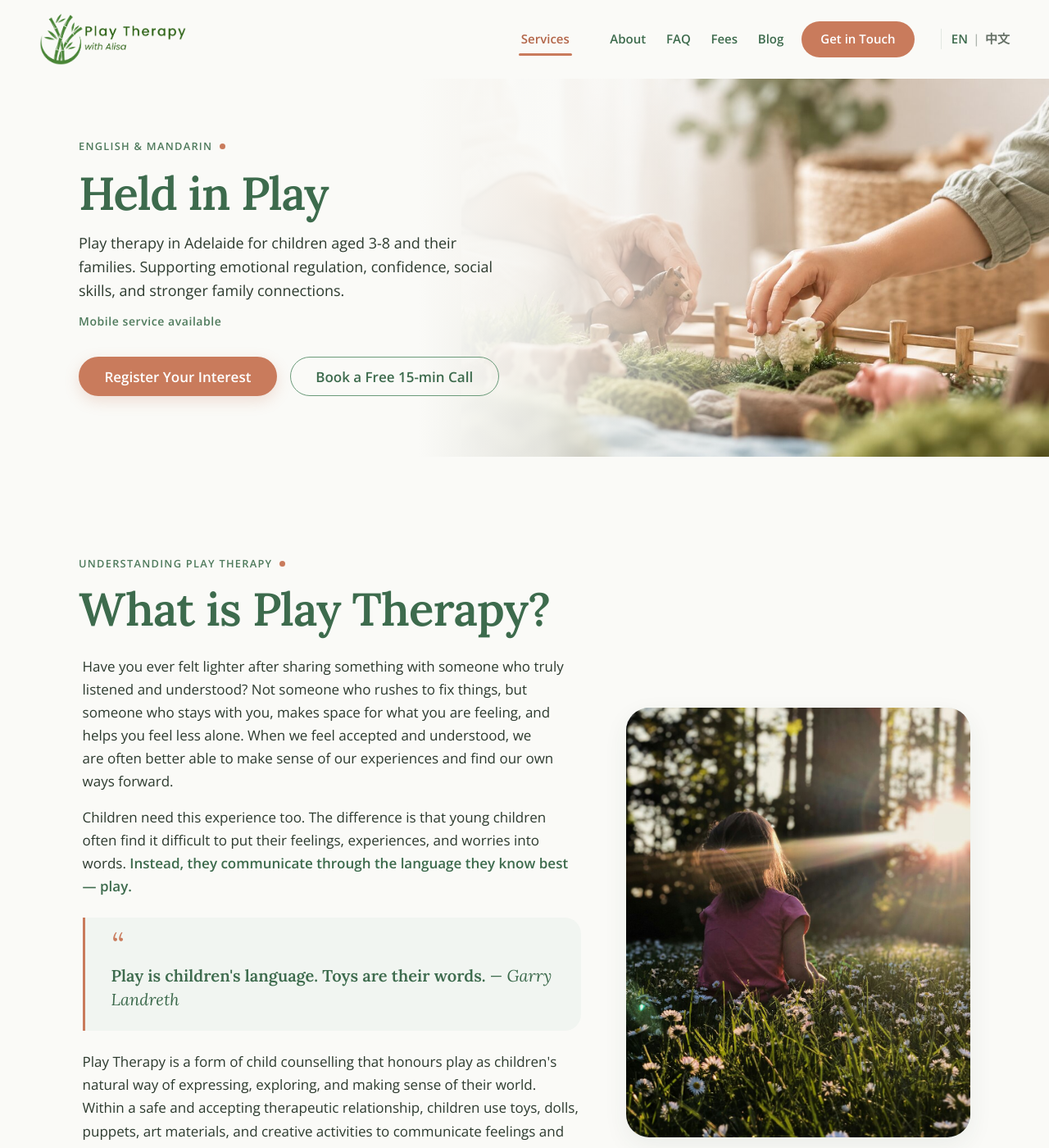
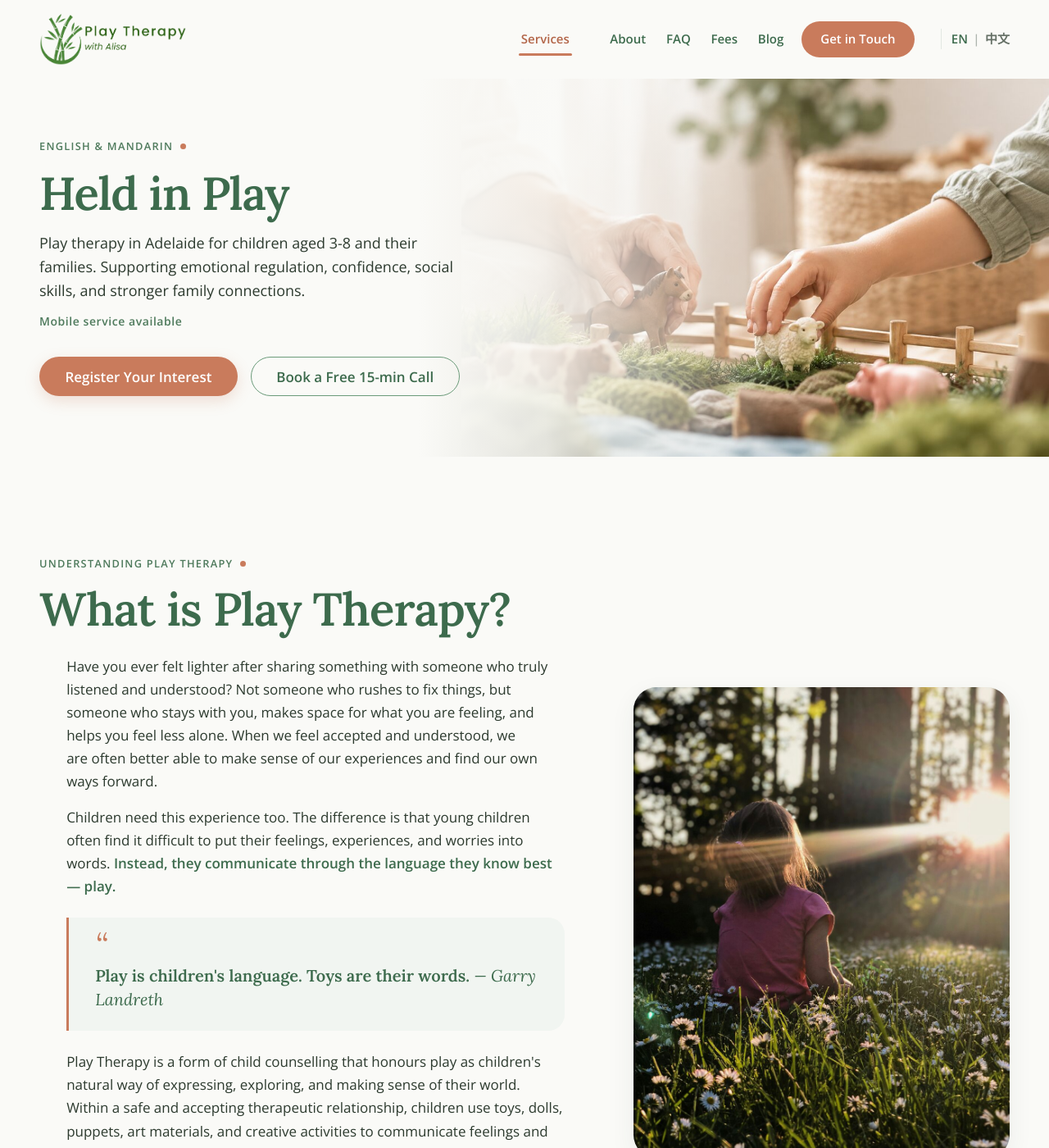
Before and after one commit to nguyentran0212/alisa-website, a Jekyll site: the page built from index.md, in a window 1280 px wide and 1400 px high. Shown: the whole window at 82% size. Built offline with Jekyll 4.4.1, drawn with Linux system fonts in a browser that asks for light colours.

Commit message:
Widen main content max-width from 74rem to 88rem
Bumps the .wrap (and the 3 grids that share --maxw:
.about-home-grid, .what-is-grid, .site-footer .wrap) from
1184px to 1408px wide. At 1920px viewport this drops the
side margin from 368px to 256px per side (a 30% reduction)
without going full-bleed, so sections stay centered and
balanced but feel less narrow.

Specifically affects:
- Hero text column (eyebrow + heading + lede + CTAs)
- What is Play Therapy 2-column grid
- About Alisa 2-column grid (photo + bio)
- 4-card 'Play Therapy supports children' grid
- 3 service accordion cards
- Fees card, FAQ accordion, contact form
- Footer columns

The hero .nav bar remains full-width (no margin) from the
previous commit so the logo and CTAs sit flush with the
viewport edges.

```diff
--- a/assets/css/style.css
+++ b/assets/css/style.css
@@ -71,7 +71,7 @@
   --glow-cta:    0 6px 18px rgba(201, 123, 92, 0.22);
 
   /* ===== widths ===== */
-  --maxw:        74rem;
+  --maxw:        88rem;
   --w-column:    48rem;            /* section heads, FAQ column */
   --w-panel:     52rem;            /* fees card, form card */
 
```
